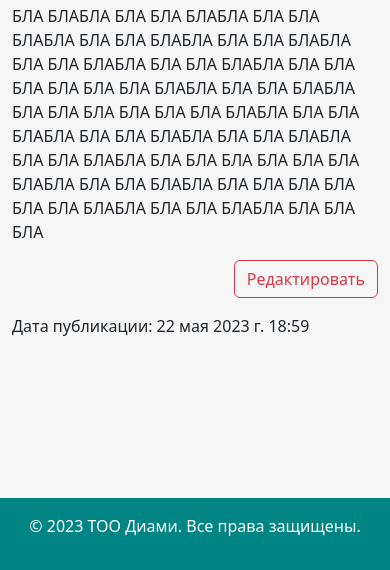
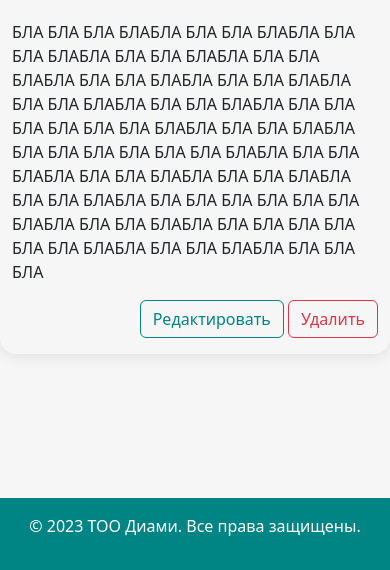
Before and after one commit to aslanqwe/Graduate-work, a Django app: page /1 in a window 390 px wide. Shown: the part 544-1114 px from the top of the page. Run offline with Django 4.2, Linux system fonts and the light colour scheme; data comes from the database, SQL or seed files in the repository; some libraries are stand-ins or nearby versions.

Commit message:
добавил кнопки

```diff
--- a/main/templates/main/details_view.html
+++ b/main/templates/main/details_view.html
@@ -3,24 +3,28 @@
 {% block title %} {{ title }} {% endblock %}
 
 {% block content %}
-    <div class="container pt-5">
-        <div class="row">
+    <div class="container mt-5 news">
+            <div class="row">
             <div class="col-md-12 col-sm-12">
                 <h1 class="text-center">{{ article.title }}</h1>
+                <p class="text-left"><i class="fa-sharp fa-solid fa-clock"></i> Дата публикации: {{ article.date }}</p>
             </div>
         </div>
-        <div class="row pt-3">
+        <div class="row">
             <div class="col-md-12 col-sm-12 d-flex justify-content-center align-items-center">
                 <a href="#">
-                    <img src="{{ article.image.url }}" alt="Article Img" style="margin:5px; max-width: 100%; max-height: 600px" >
+                    <img src="{{ article.image.url }}" class="img-fluid" alt="Article Img"
+                         style="margin:5px; max-width: 100%; max-height: 600px">
                 </a>
             </div>
-            <div class="col-md-8 col-sm-12">
+            <div class="col-md-12 col-sm-12 pt-3">
                 <p>{{ article.full_text }}</p>
-                <p style="text-align: right;">
-                    <a href="#" class="btn btn-outline-danger">Редактировать</a>
+            </div>
+            <div class="col-md-12 col-sm-12 d-flex justify-content-end ">
+                <p class="text-right align-self-end">
+                    <a href="#" class="btn btn-outline-primary">Редактировать</a>
+                    <a href="#" class="btn btn-outline-danger">Удалить</a>
                 </p>
-                <p>Дата публикации: {{ article.date }}</p>
             </div>
         </div>
     </div>
--- a/static/main/css/style.css
+++ b/static/main/css/style.css
@@ -95,8 +95,6 @@ a:hover {
     overflow: hidden;
     box-shadow: 0 .1rem 1rem rgba(0, 0, 0, 0.1);
     border-radius: 1em;
-
-
 }
 
 .card__body {
@@ -251,3 +249,8 @@ a:hover {
 .club__image--record {
   background-image: url("https://static.tildacdn.com/tild6331-3239-4631-b061-653730373139/speech-therpay-med.jpg");
 }*/
+
+.news{
+    box-shadow: 0 .1rem 1rem rgba(0, 0, 0, 0.1);
+    border-radius: 1em;
+}
```
